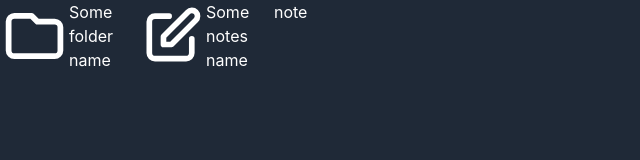
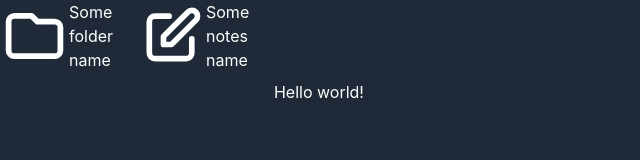
Before and after one commit to nma-notes/webapp, a React (Vite) app: page /notes/1 in a window 1280 px wide. Shown: the top 160 px of the page, without its empty margins (0-640 px from the left). Built offline with nearby package versions, Linux system fonts and the light colour scheme.

Commit message:
add editor component

```diff
--- /dev/null
+++ b/src/components/TipTap.tsx
@@ -0,0 +1,14 @@
+import { FC } from "react";
+import { EditorContent, useEditor } from "@tiptap/react";
+import StarterKit from "@tiptap/starter-kit";
+
+const TipTap: FC = () => {
+  const editor = useEditor({
+    extensions: [StarterKit],
+    content: "<p>Hello world!</p>",
+  });
+
+  return <EditorContent editor={editor} />;
+};
+
+export default TipTap;
--- a/src/routes/Note.tsx
+++ b/src/routes/Note.tsx
@@ -2,6 +2,7 @@ import { FC } from "react";
 import { useParams } from "react-router-dom";
 import FolderListItem from "../components/FolderListItem";
 import NoteListItem from "../components/NoteListItem";
+import TipTap from "../components/TipTap";
 
 const Note: FC = () => {
   const { uid } = useParams();
@@ -15,7 +16,9 @@ const Note: FC = () => {
       <div>
         <NoteListItem />
       </div>
-      <div className={"flex-1"}>note</div>
+      <div className={"flex-1 pt-20"}>
+        <TipTap />
+      </div>
     </div>
   );
 };
```
